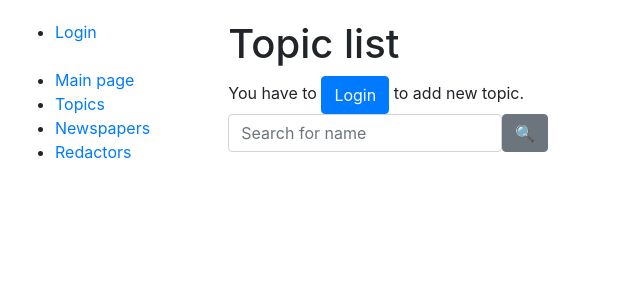
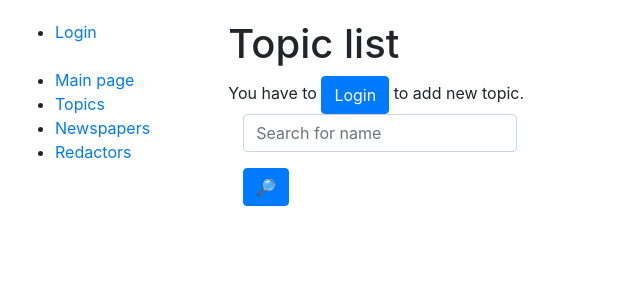
Before and after one commit to Bloodviel/newspaper-agency-mate, a Django app: page /topics/ in a window 1280 px wide. Shown: the top 300 px of the page, without its empty margins (0-640 px from the left). Run offline with Django 4.2, Linux system fonts and the light colour scheme; data that the repository does not hold is empty; some libraries are stand-ins or nearby versions.

Commit message:
Add include searching.html in model_list

```diff
--- a/news/models.py
+++ b/news/models.py
@@ -7,6 +7,9 @@ from newspaper_agency import settings
 
 class Topic(models.Model):
     name = models.CharField(max_length=255)
+
+    class Meta:
+        ordering = ["name"]
 
     def __str__(self):
         return self.name
--- a/news/views.py
+++ b/news/views.py
@@ -75,7 +75,7 @@ class TopicDeleteView(LoginRequiredMixin, generic.DeleteView):
 
 class NewspaperListView(generic.ListView):
     model = Newspaper
-    paginate_by = 10
+    paginate_by = 4
 
     def get_context_data(self, *, object_list=None, **kwargs):
         context = super(NewspaperListView, self).get_context_data(**kwargs)
--- /dev/null
+++ b/templates/includes/searching.html
@@ -0,0 +1,7 @@
+{% load crispy_forms_filters %}
+<div class="container d-flex">
+  <form action="" method="get" class="form-group">
+    {{ search_form|crispy }}
+    <span><input type="submit" value="🔎" class="btn btn-primary"></span>
+  </form>
+</div>
--- a/templates/news/newspaper_list.html
+++ b/templates/news/newspaper_list.html
@@ -8,10 +8,8 @@
   {% else %}
     You have to <a href="{% url 'news:newspaper-create' %}" class="btn btn-primary link-to-page">Login</a> to add new newspaper.
   {% endif %}
-  <form action="" method="get" class="form-inline">
-    {{ search_form|crispy }}
-    <input type="submit" value="🔍" class="btn btn-secondary">
-  </form>
+
+  {% include "includes/searching.html" %}
   <br>
   <ul>
     {% for news in newspaper_list %}
--- a/templates/news/redactor_list.html
+++ b/templates/news/redactor_list.html
@@ -8,10 +8,8 @@
   {% else %}
     You have to <a href="{% url 'news:redactor-create' %}" class="btn btn-primary link-to-page">Login</a> to add new redactor.
   {% endif %}
-  <form action="" method="get" class="form-inline">
-    {{ search_form|crispy }}
-    <input type="submit" value="🔍" class="btn btn-secondary">
-  </form>
+
+  {% include "includes/searching.html" %}
   <br>
   <ul>
     {% for redactor in redactor_list %}
--- a/templates/news/topic_list.html
+++ b/templates/news/topic_list.html
@@ -8,11 +8,9 @@
   {% else %}
     You have to <a href="{% url 'news:topic-create' %}" class="btn btn-primary link-to-page">Login</a> to add new topic.
   {% endif %}
+
+  {% include "includes/searching.html" %}
   <br>
-  <form action="" method="get" class="form-inline">
-    {{ search_form|crispy }}
-    <input type="submit" value="🔍" class="btn btn-secondary">
-  </form>
   <ul>
     {% for topic in topic_list %}
       <li><a href="{% url "news:topic-detail" pk=topic.id %}">{{ topic }}</a> - {{ topic.newspapers.count }}</li>
```
